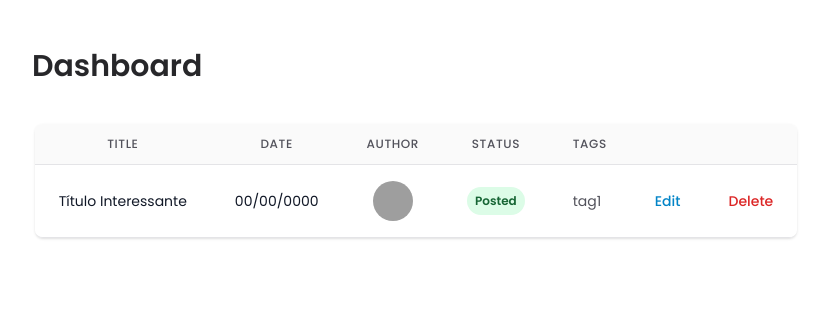
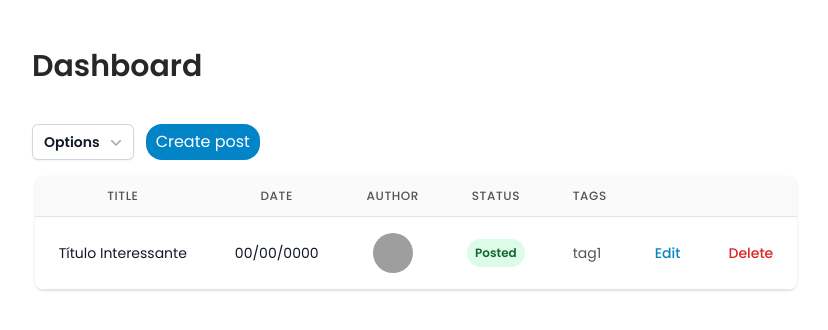
Before and after one commit to adrielestoller/blog, a React (Vite) app: page /admin in a window 1280 px wide. Shown: the top 330 px of the page, without its empty margins (224-1052 px from the left). Built offline with nearby package versions, Linux system fonts and the light colour scheme; grey boxes are pictures that could not be loaded.

Commit message:
feat: Add create button && options menu at Dashboard

```diff
--- /dev/null
+++ b/src/components/ui/DropdownMenu.tsx
@@ -0,0 +1,92 @@
+import { Fragment } from "react";
+import { Menu, Transition } from "@headlessui/react";
+import { ChevronDownIcon } from "@heroicons/react/20/solid";
+
+function classNames(...classes: string[]) {
+  return classes.filter(Boolean).join(" ");
+}
+
+export function DropdownMenu() {
+  return (
+    <Menu as="div" className="relative inline-block text-left">
+      <div>
+        <Menu.Button className="inline-flex w-full justify-center gap-x-1.5 rounded-md bg-white px-3 py-2 text-sm font-semibold text-gray-900 shadow-sm ring-1 ring-inset ring-gray-300 hover:bg-gray-50">
+          Options
+          <ChevronDownIcon
+            className="-mr-1 h-5 w-5 text-gray-400"
+            aria-hidden="true"
+          />
+        </Menu.Button>
+      </div>
+
+      <Transition
+        as={Fragment}
+        enter="transition ease-out duration-100"
+        enterFrom="transform opacity-0 scale-95"
+        enterTo="transform opacity-100 scale-100"
+        leave="transition ease-in duration-75"
+        leaveFrom="transform opacity-100 scale-100"
+        leaveTo="transform opacity-0 scale-95"
+      >
+        <Menu.Items className="absolute left-0 z-10 mt-2 w-56 origin-top-left rounded-md bg-white shadow-lg ring-1 ring-black ring-opacity-5 focus:outline-none">
+          <div className="py-1">
+            <Menu.Item>
+              {({ active }) => (
+                <a
+                  href="#"
+                  className={classNames(
+                    active ? "bg-gray-100 text-gray-900" : "text-gray-700",
+                    "block px-4 py-2 text-sm",
+                  )}
+                >
+                  Account settings
+                </a>
+              )}
+            </Menu.Item>
+            <Menu.Item>
+              {({ active }) => (
+                <a
+                  href="#"
+                  className={classNames(
+                    active ? "bg-gray-100 text-gray-900" : "text-gray-700",
+                    "block px-4 py-2 text-sm",
+                  )}
+                >
+                  Support
+                </a>
+              )}
+            </Menu.Item>
+            <Menu.Item>
+              {({ active }) => (
+                <a
+                  href="#"
+                  className={classNames(
+                    active ? "bg-gray-100 text-gray-900" : "text-gray-700",
+                    "block px-4 py-2 text-sm",
+                  )}
+                >
+                  License
+                </a>
+              )}
+            </Menu.Item>
+            <form method="POST" action="#">
+              <Menu.Item>
+                {({ active }) => (
+                  <button
+                    type="submit"
+                    className={classNames(
+                      active ? "bg-gray-100 text-gray-900" : "text-gray-700",
+                      "block w-full px-4 py-2 text-left text-sm",
+                    )}
+                  >
+                    Sign out
+                  </button>
+                )}
+              </Menu.Item>
+            </form>
+          </div>
+        </Menu.Items>
+      </Transition>
+    </Menu>
+  );
+}
--- a/src/pages/AuthorPage.tsx
+++ b/src/pages/AuthorPage.tsx
@@ -2,7 +2,7 @@
 import { Header } from "../components/Header";
 import { InfoBox } from "../components/InfoBox";
 import { PostCard } from "../components/PostCard";
-import { BackToTopButton } from "../components/BackToTopButton";
+import { BackToTopButton } from "../components/ui/BackToTopButton";
 import { Footer } from "../components/Footer";
 
 export function AuthorPage() {
--- a/src/pages/DashboardPage.tsx
+++ b/src/pages/DashboardPage.tsx
@@ -1,9 +1,23 @@
+import { DropdownMenu } from "../components/ui/DropdownMenu";
 export function DashboardPage() {
   return (
     <>
       <main className="max-w-3xl mx-auto my-12 flex flex-col gap-4">
         <h1 className="mb-6 text-3xl font-semibold">Dashboard</h1>
 
+        <div className="flex justify-between">
+          <div className="flex gap-3">
+            <DropdownMenu />
+            <button
+              type="button"
+              className="py-1 px-2.5 ring--800 rounded-2xl text-white bg-sky-600
+            transition-all ease-in-out duration-200 hover:bg-sky-400
+            focus:ring-2"
+            >
+              Create post
+            </button>
+          </div>
+        </div>
         <div className="flex flex-col self-center">
           <div className="-my-2 overflow-x-auto sm:-mx-6 lg:-mx-8">
             <div className="py-2 align-middle inline-block min-w-full sm:px-6 lg:px-8">
--- a/src/pages/HomePage.tsx
+++ b/src/pages/HomePage.tsx
@@ -1,7 +1,7 @@
 import { Header } from "./../components/Header";
 import { InfoBox } from "./../components/InfoBox";
 import { PostCard } from "./../components/PostCard";
-import { BackToTopButton } from "../components/BackToTopButton";
+import { BackToTopButton } from "../components/ui/BackToTopButton";
 import { Footer } from "../components/Footer";
 
 export function HomePage() {
--- a/src/pages/PostPage.tsx
+++ b/src/pages/PostPage.tsx
@@ -1,8 +1,8 @@
 import { Github, Instagram, Twitter } from "lucide-react";
 import { Header } from "../components/Header";
-import { ImageBox } from "../components/ImageBox";
+import { ImageBox } from "../components/ui/ImageBox";
 import { PostTagsList } from "../components/PostTagsList";
-import { BackToTopButton } from "../components/BackToTopButton";
+import { BackToTopButton } from "../components/ui/BackToTopButton";
 import { Footer } from "../components/Footer";
 
 export function PostPage() {
```
Also changed, not shown: src/components/ui/BackToTopButton.tsx (renamed from src/components/BackToTopButton.tsx), src/components/ui/ImageBox.tsx (renamed from src/components/ImageBox.tsx).
